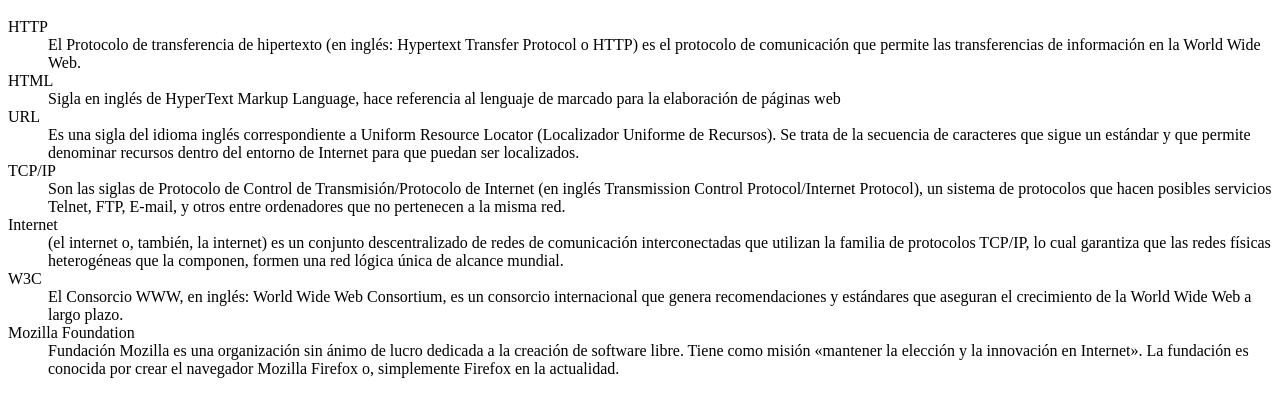
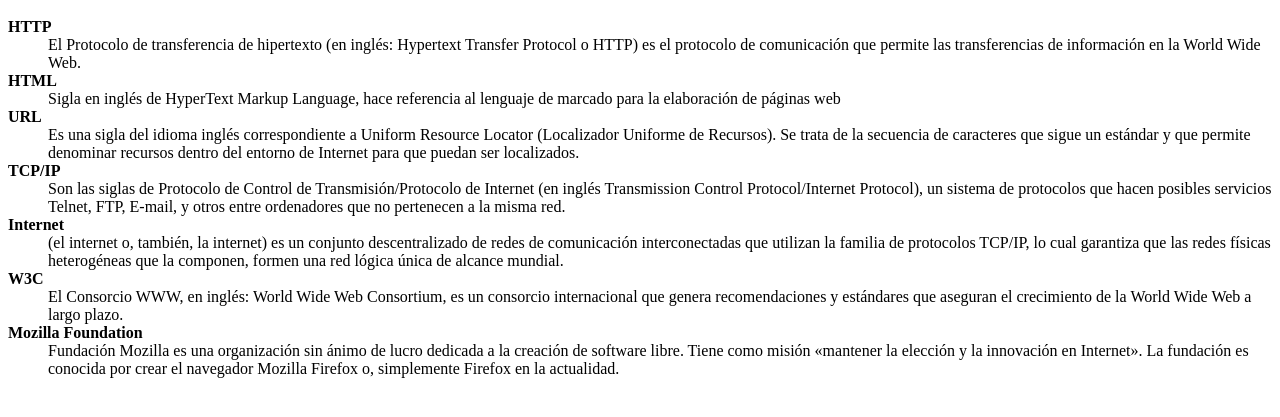
Before and after one commit to aleceromero/Pruebas-html, a plain HTML site: page ej-listas-de-definiciones.html in a window 1280 px wide. Shown: the part 121-538 px from the top of the page. Drawn offline with Linux system fonts and the light colour scheme.

Commit message:
termino de definicion resaltado

```diff
--- a/ej-listas-de-definiciones.html
+++ b/ej-listas-de-definiciones.html
@@ -8,19 +8,19 @@
         <img src="https://i.blogs.es/dc273d/nuevo-logo-w3c-html5/1366_2000.png" alt="logo html5" width="5%" height="5%">
         <h1>LISTA DE DEFINICIONES HTML</h1>
         <dl>
-            <dt>HTTP</dt>
+            <dt> <strong>HTTP</strong> </dt>
             <dd>El Protocolo de transferencia de hipertexto (en inglés: Hypertext Transfer Protocol o HTTP) es el protocolo de comunicación que permite las transferencias de información en la World Wide Web.</dd>
-            <dt>HTML</dt>
+            <dt> <strong>HTML</strong> </dt>
             <dd>Sigla en inglés de HyperText Markup Language, hace referencia al lenguaje de marcado para la elaboración de páginas web</dd>
-            <dt>URL</dt>
+            <dt> <strong>URL</strong> </dt>
             <dd>Es una sigla del idioma inglés correspondiente a Uniform Resource Locator (Localizador Uniforme de Recursos). Se trata de la secuencia de caracteres que sigue un estándar y que permite denominar recursos dentro del entorno de Internet para que puedan ser localizados.</dd>
-            <dt>TCP/IP</dt>
+            <dt> <strong>TCP/IP</strong> </dt>
             <dd>Son las siglas de Protocolo de Control de Transmisión/Protocolo de Internet (en inglés Transmission Control Protocol/Internet Protocol), un sistema de protocolos que hacen posibles servicios Telnet, FTP, E-mail, y otros entre ordenadores que no pertenecen a la misma red.</dd>
-            <dt>Internet</dt>
+            <dt> <strong>Internet</strong> </dt>
             <dd>(el internet o, también, la internet) es un conjunto descentralizado de redes de comunicación interconectadas que utilizan la familia de protocolos TCP/IP, lo cual garantiza que las redes físicas heterogéneas que la componen, formen una red lógica única de alcance mundial.</dd>
-            <dt>W3C</dt>
+            <dt> <strong>W3C</strong> </dt>
             <dd>El Consorcio WWW, en inglés: World Wide Web Consortium, es un consorcio internacional que genera recomendaciones y estándares que aseguran el crecimiento de la World Wide Web a largo plazo.</dd>
-            <dt>Mozilla Foundation</dt>
+            <dt> <strong>Mozilla Foundation</strong> </dt>
             <dd>Fundación Mozilla es una organización sin ánimo de lucro dedicada a la creación de software libre. Tiene como misión «mantener la elección y la innovación en Internet». La fundación es conocida por crear el navegador Mozilla Firefox o, simplemente Firefox en la actualidad.</dd>
         </dl>
     </body>
```
